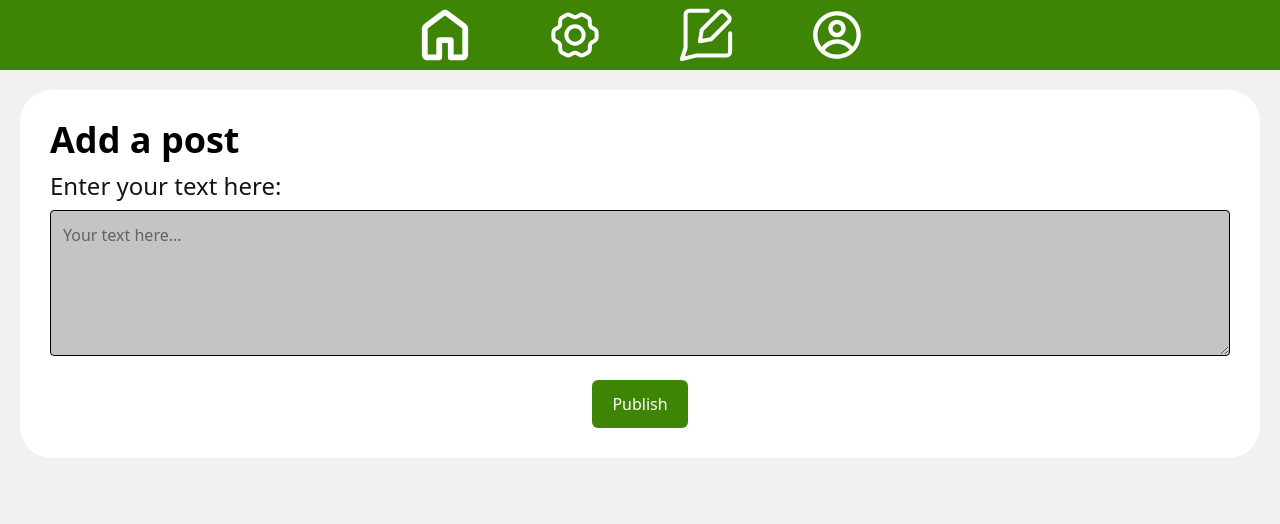
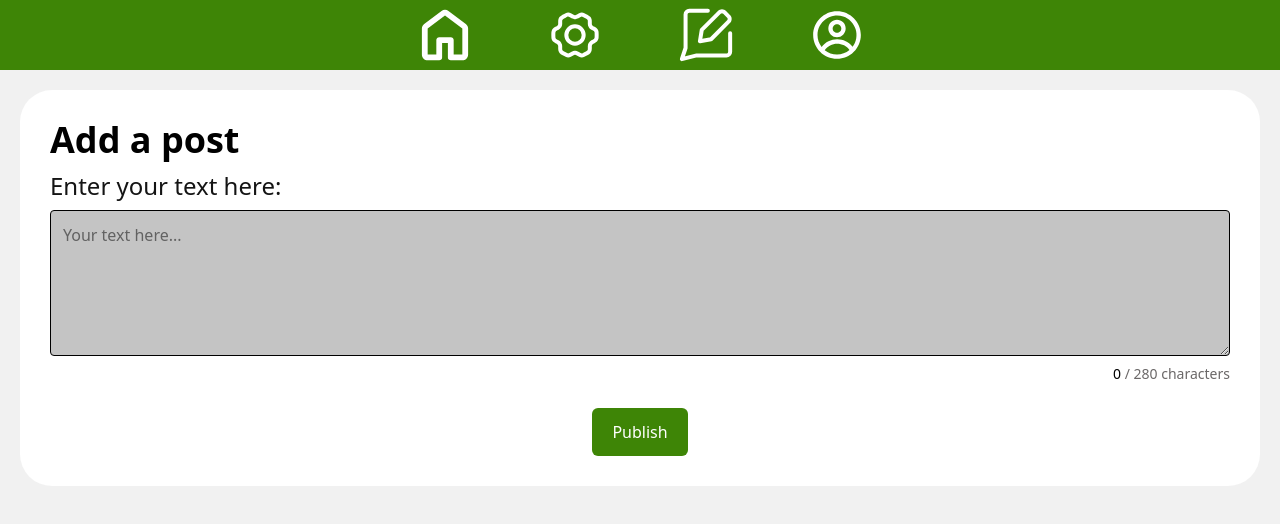
Before and after one commit to williambrooks84/SAE401, a React (Vite) app in the folder frontend/: page /publish in a window 1280 px wide. Shown: the top 524 px of the page. Built offline with nearby package versions, Linux system fonts and the light colour scheme.

Commit message:
ajout LetterCounter

```diff
--- a/frontend/src/components/Publish.tsx
+++ b/frontend/src/components/Publish.tsx
@@ -2,6 +2,7 @@ import NavigationBar from "../ui/NavigationBar"
 import TextArea from "../ui/TextArea"
 import FormLabel from "../ui/FormLabel"
 import Button from "../ui/Button"
+import LetterCounter from "../ui/LetterCounter"
 import { useState } from "react";
 import { useNavigate } from "react-router-dom";
 
@@ -71,6 +72,7 @@ export default function Publish(){
                             onChange={(e) => handlePostChange(e as React.ChangeEvent<HTMLTextAreaElement>)}
                             rows={5}
                         />
+                        <LetterCounter value={post} limit="280"/>
                         {postError && <span className="text-error">{postError}</span>}
                         {successMessage && <span className="text-success">{successMessage}</span>}
                     </div>
--- /dev/null
+++ b/frontend/src/ui/LetterCounter.tsx
@@ -0,0 +1,12 @@
+interface LetterCounterProps {
+    value: string;
+    limit: string;
+}
+
+export default function LetterCounter({ value, limit }: LetterCounterProps) {
+    return (
+        <div className="text-right text-post-grey text-sm font-medium">
+            <span className="text-black">{value.length}</span> / {limit} characters
+        </div>
+    );
+}
```
